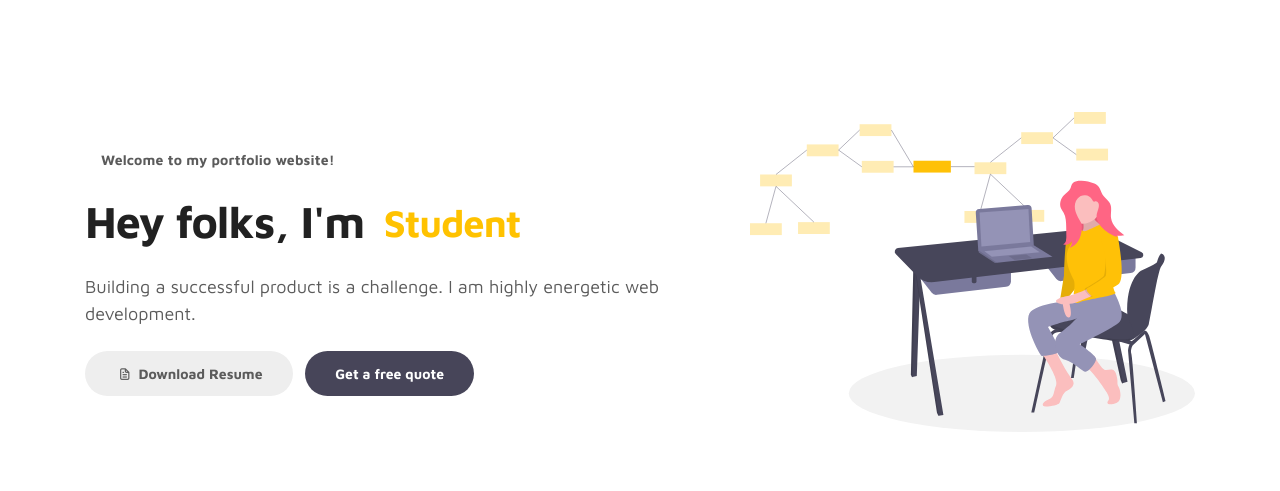
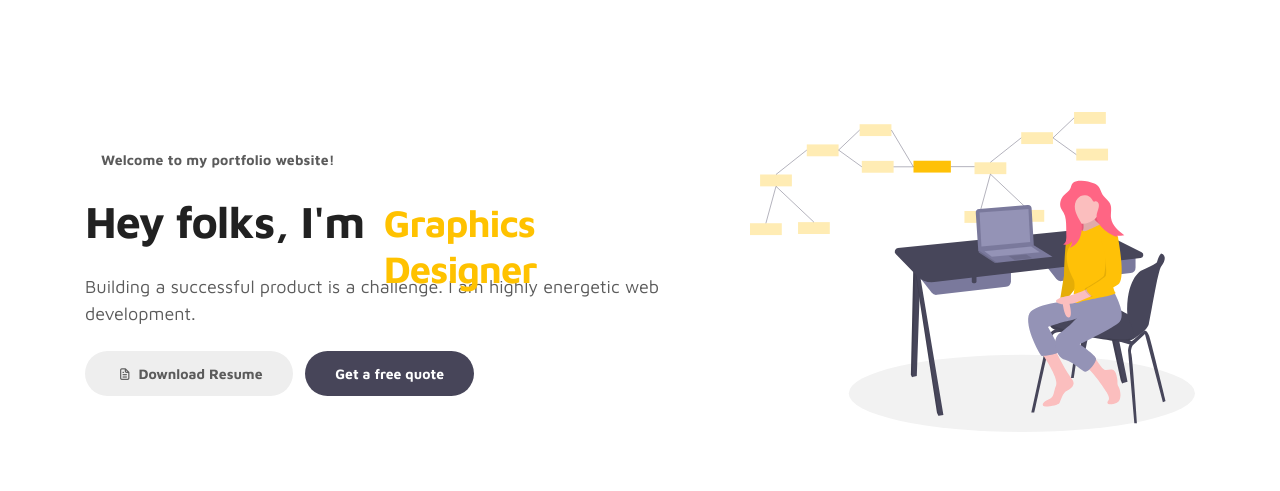
Before and after one commit to a3ro-dev/portfolio-website, a Django app: page / in a window 1280 px wide. Shown: the part 86-577 px from the top of the page. Run offline with Django 4.2, Linux system fonts and the light colour scheme; some libraries are stand-ins or nearby versions.

Commit message:
typo in html

```diff
--- a/templates/base.html
+++ b/templates/base.html
@@ -90,9 +90,9 @@ demn
                         <h1 class="animated animated-text">
                             <span class="mr-2">Hey folks, I'm</span>
                                 <div class="animated-info">
-                                    <span class="animated-item">Student</span>
-                                    <span class="animated-item">Web Designer</span>
-                                    <span class="animated-item">Entrepreneur</span>
+                                    <span class="animated-item">Graphics Designer</span>
+                                    <span class="animated-item">Web Developer</span>
+                                    <span class="animated-item">Former Visual Entrepreneur</span>
                                 </div>
                         </h1>
 
```
